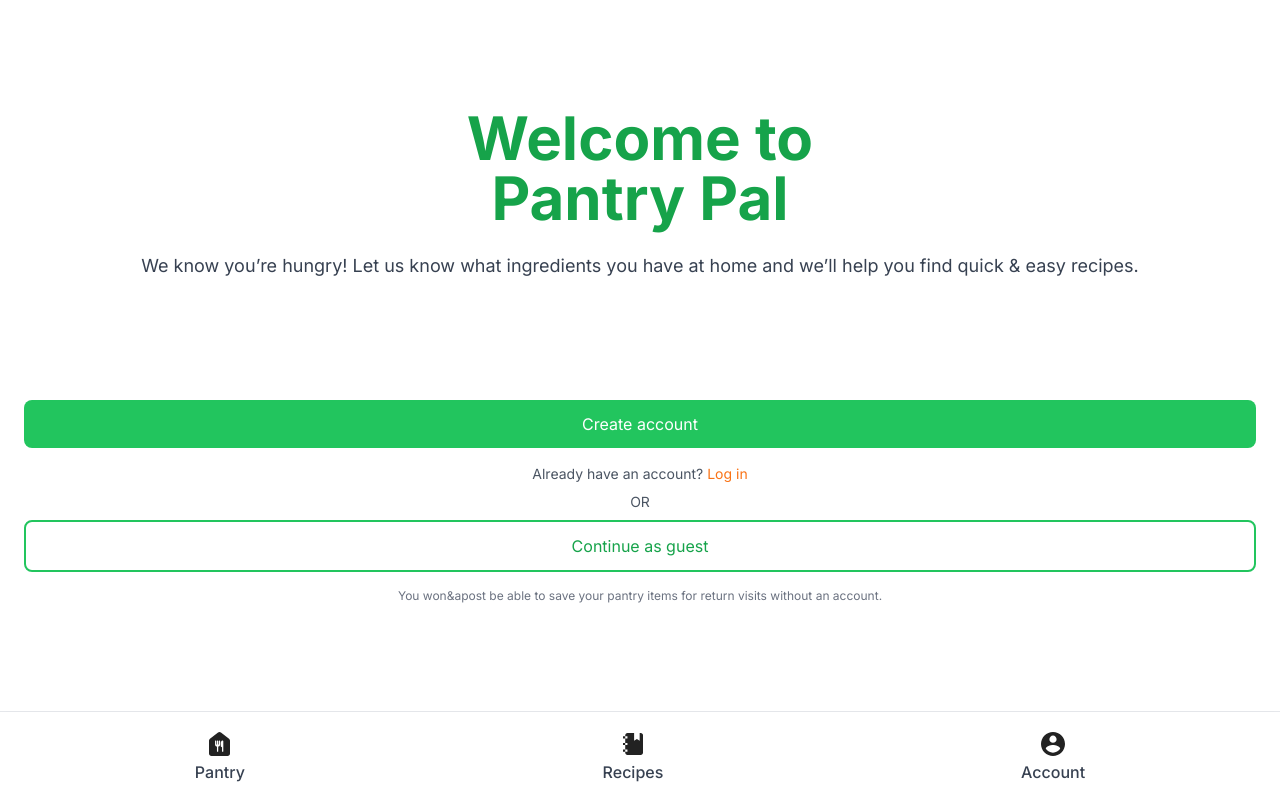
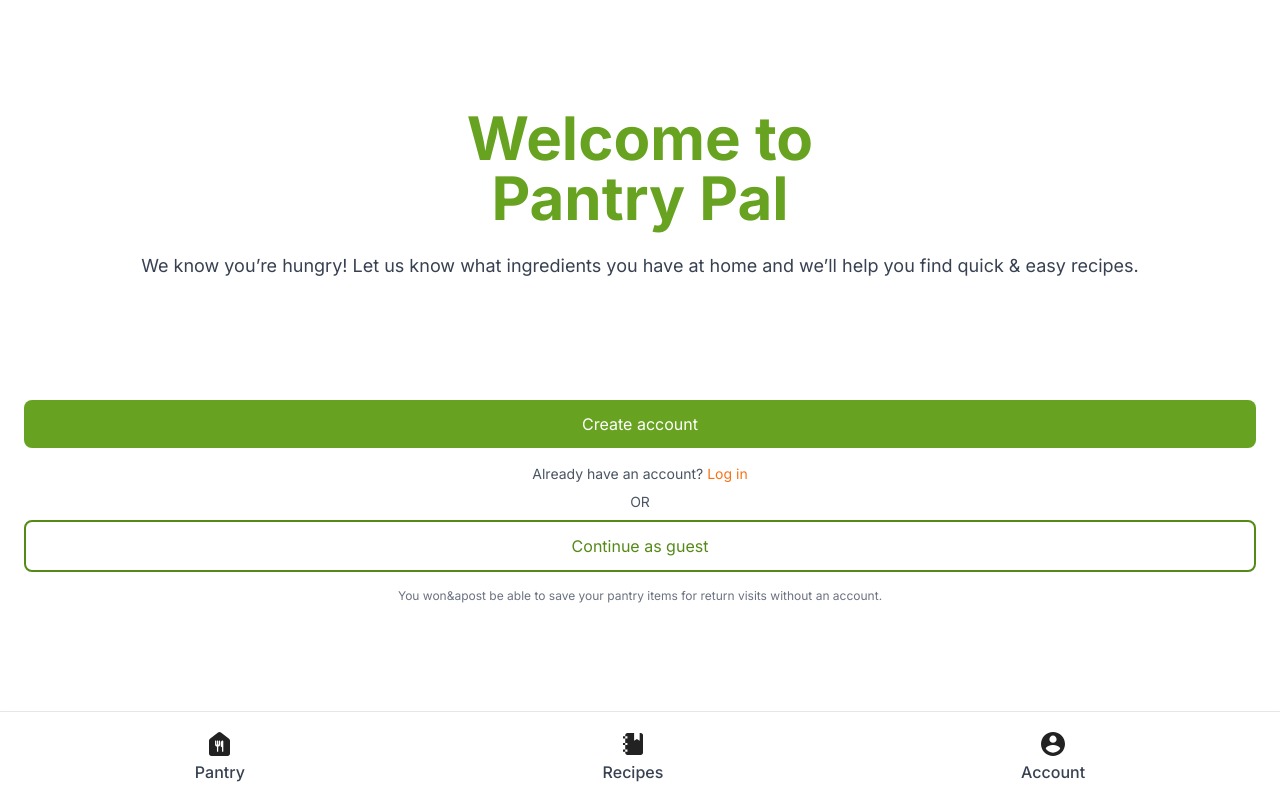
Before and after one commit to rayruenheck/PantryPal, a Next.js app: page / in a window 1280 px wide. Built offline with nearby package versions, Linux system fonts and the light colour scheme.

Commit message:
updated greens

```diff
--- a/src/app/components/pantrypagecomponent.jsx
+++ b/src/app/components/pantrypagecomponent.jsx
@@ -217,7 +217,7 @@ export default function PantryPageComponent() {
 
           <div className='fixed bottom-14 left-0 right-0 px-8 md:px-0 md:static'>
             <Link legacyBehavior href='/recipes'>
-              <button className="w-full bg-green-500 text-white py-3 px-6 rounded-lg text-xl font-bold">
+              <button className="w-full bg-[#67A320] text-white py-3 px-6 rounded-lg text-xl font-bold">
                 Get Recipes
               </button>
             </Link>
--- a/src/app/page.jsx
+++ b/src/app/page.jsx
@@ -8,21 +8,21 @@ export default function Home() {
 
     <div className="flex flex-col h-screen">
       <div className="flex-grow flex flex-col justify-center px-6 py-10">
-        <h1 className="text-6xl font-bold text-green-600 text-center pb-18">Welcome to <br/>Pantry Pal</h1>
+        <h1 className="text-6xl font-bold text-[#67A320] text-center pb-18">Welcome to <br/>Pantry Pal</h1>
         <p className="mt-6 text-center text-lg text-gray-700 pb-20">
           We know you’re hungry! Let us know what ingredients you have at home and we’ll help you find quick & easy recipes.
         </p>
 
         <div className="mt-10">
           <Link href="/register" legacyBehavior>
-            <a className="block w-full bg-green-500 text-white text-center py-3 rounded-lg mb-4 transition duration-300 ease-in-out hover:bg-green-600">
+            <a className="block w-full bg-[#67A320] text-white text-center py-3 rounded-lg mb-4 transition duration-300 ease-in-out hover:bg-green-600">
               Create account
             </a>
           </Link>
           <div className="text-center text-sm text-gray-600 mb-2">Already have an account? <Link href="/login" legacyBehavior><a className="text-orange-500">Log in</a></Link></div>
           <div className="text-center text-sm text-gray-600 my-2">OR</div>
           <Link href="/pantry" legacyBehavior>
-            <a className="block w-full bg-white text-green-600 border-green-500 border-2 text-center py-3 rounded-lg transition duration-300 ease-in-out hover:bg-green-600 hover:text-white">
+            <a className="block w-full bg-white text-[#558918] border-[#558918] border-2 text-center py-3 rounded-lg transition duration-300 ease-in-out hover:bg-green-600 hover:text-white">
               Continue as guest
             </a>
           </Link>
```
